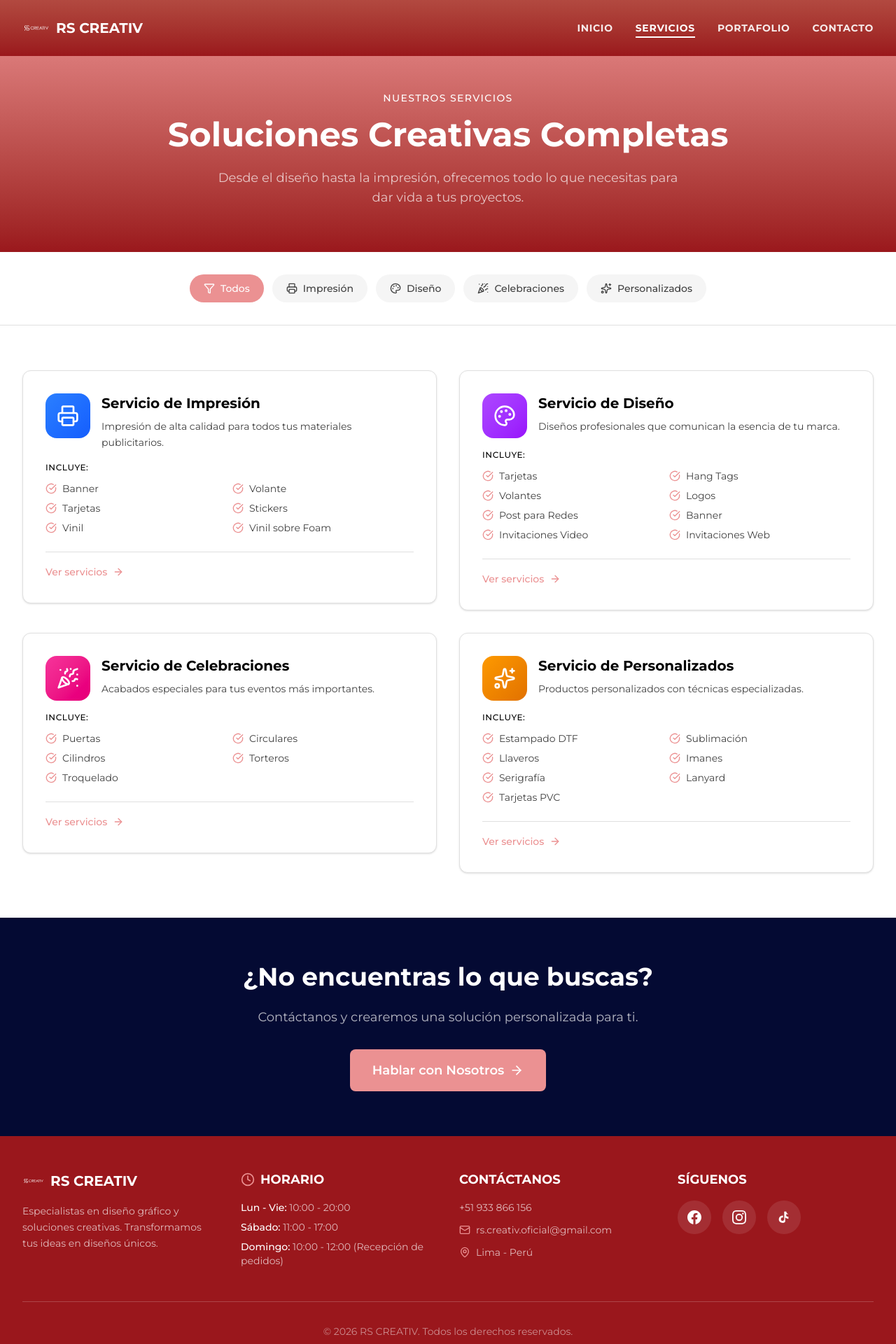
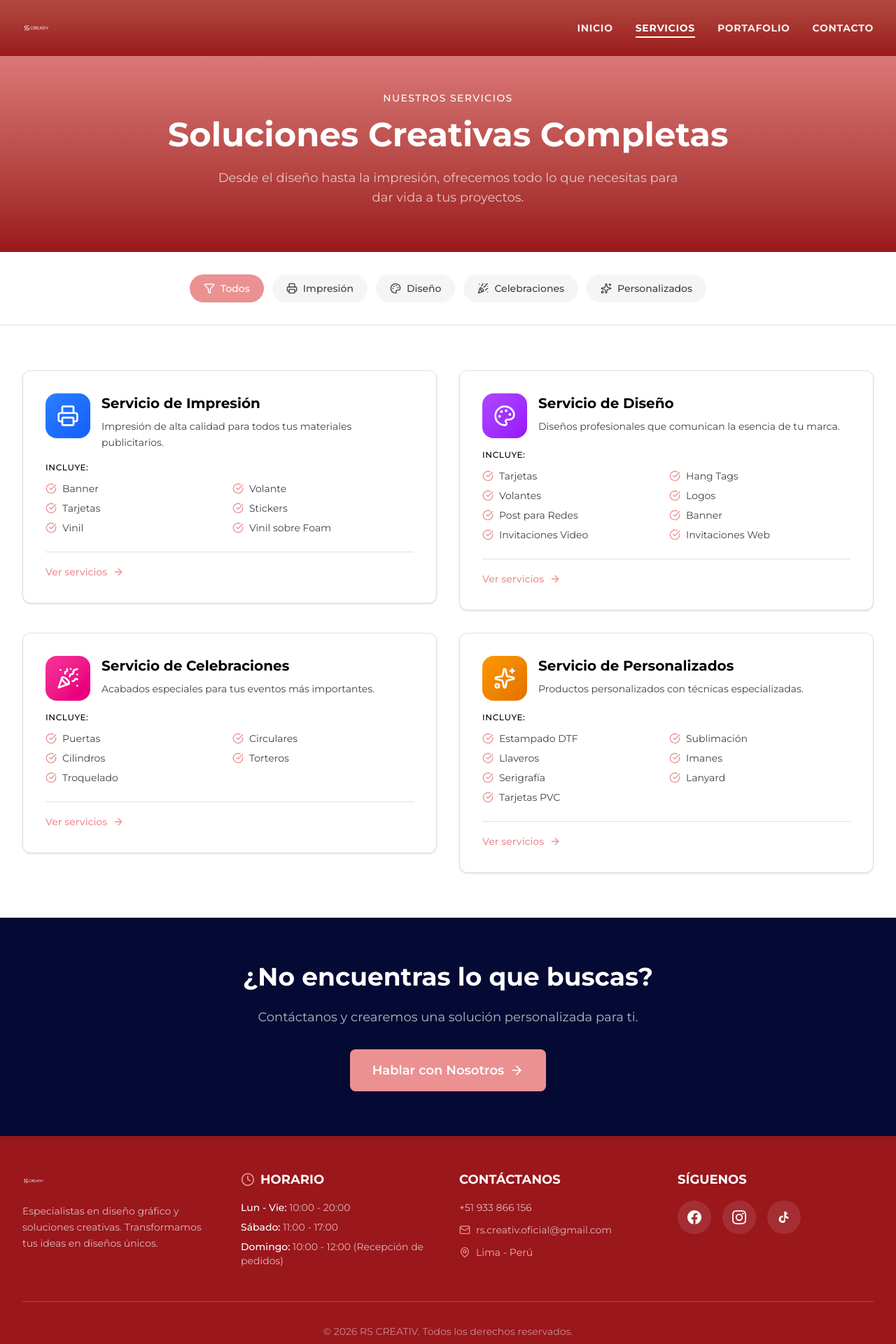
Before and after one commit to SonOfGodLoli/rscreativ, a React (Vite) app: page /#/servicios in a window 1280 px wide. Shown: the top 1920 px of the page at 70% size. Built offline with nearby package versions, Linux system fonts and the light colour scheme.

Commit message:
fix: favicon RS-favicon, logo solo imagen, arreglar nombres de archivos
- Favicon usa RS-favicon.svg
- Navbar y Footer: solo imagen del logo, sin texto
- Renombrar LOGO-C&G a LOGO-CG para evitar problemas con &
- Limpiar dist/ y reconstruir con archivos correctos

```diff
--- a/index.html
+++ b/index.html
@@ -2,7 +2,7 @@
 <html lang="en">
   <head>
     <meta charset="UTF-8" />
-    <link rel="icon" type="image/svg+xml" href="/rs-logo.svg" />
+    <link rel="icon" type="image/svg+xml" href="/RS-favicon.svg" />
     <meta name="viewport" content="width=device-width, initial-scale=1.0" />
     <title>RS CREATIV - Diseño e Impresión</title>
   </head>
--- a/src/components/layout/Footer.tsx
+++ b/src/components/layout/Footer.tsx
@@ -61,10 +61,7 @@ export default function Footer() {
           {/* Logo y descripción */}
           <motion.div variants={itemVariants}>
             <Link to="/" className="flex items-center gap-2 mb-4">
-              <img src="/rs-logo.svg" alt="RS Creativ" className="w-8 h-8 object-contain brightness-0 invert" />
-              <span className="text-xl font-heading font-bold text-white">
-                RS CREATIV
-              </span>
+              <img src="/rs-logo.svg" alt="RS Creativ" className="h-8 w-auto object-contain brightness-0 invert" />
             </Link>
             <p className="text-white/70 text-sm leading-relaxed">
               Especialistas en diseño gráfico y soluciones creativas.
--- a/src/components/layout/Navbar.tsx
+++ b/src/components/layout/Navbar.tsx
@@ -51,15 +51,12 @@ export default function Navbar() {
       <div className="max-w-7xl mx-auto px-4 sm:px-6 lg:px-8">
         <div className="flex items-center justify-between h-20">
           {/* Logo */}
-          <Link to="/" className="flex items-center gap-2 group">
+          <Link to="/" className="flex items-center group">
             <img
               src="/rs-logo.svg"
               alt="RS Creativ"
-              className={`w-10 h-10 object-contain transition-transform group-hover:rotate-12 ${isScrolled ? 'brightness-0' : 'brightness-0 invert'}`}
+              className={`h-10 w-auto object-contain transition-transform group-hover:rotate-12 ${isScrolled ? 'brightness-0' : 'brightness-0 invert'}`}
             />
-            <span className={`text-xl font-heading font-bold ${isScrolled ? 'text-dark' : 'text-white'}`}>
-              RS <span className={isScrolled ? 'text-dark' : 'text-white'}>CREATIV</span>
-            </span>
           </Link>
 
           {/* Enlaces de escritorio */}
--- a/src/pages/Home.tsx
+++ b/src/pages/Home.tsx
@@ -407,7 +407,7 @@ export default function Home() {
           >
             {[
               { name: 'Sazón Criollo', logo: '/SAZON-CRIOLLO-LOGO.png' },
-              { name: 'C&G Asociados', logo: '/LOGO-C&G-ASOCIADOS.png' },
+              { name: 'C&G Asociados', logo: '/LOGO-CG-ASOCIADOS.png' },
               { name: 'Dentica', logo: '/DENTICA.png' },
               { name: 'Agrobel', logo: '/AGROBEL.png' },
               { name: 'Caji Fiestas', logo: '/CAJI-FIESTAS.png' },
```
Also changed, not shown: public/LOGO-CG-ASOCIADOS.png (renamed from public/LOGO-C&G-ASOCIADOS.png).
